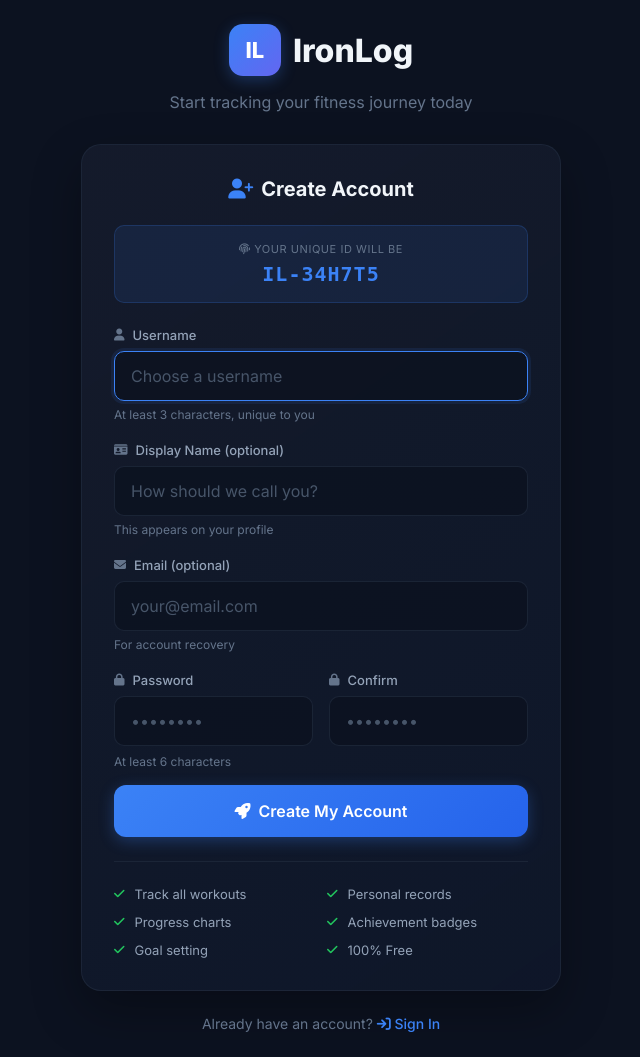
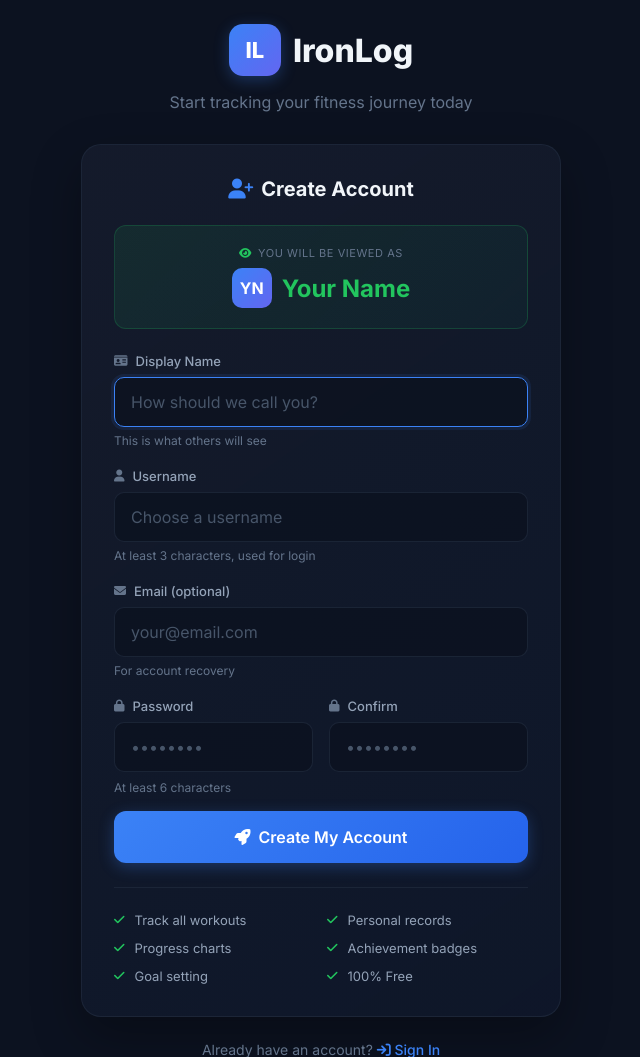
Before and after one commit to batsalshr/Gym-Tracker, a Django app: page /register/ in a window 1280 px wide. Shown: the top 1057 px of the page, without its empty margins (319-959 px from the left). Before the commit the page ends 1032 px from the top, so only its background shows below. Run offline with Django 4.2, Linux system fonts and the light colour scheme.

Commit message:
feat(auth): enhance register form with live display name preview
- Update register.html to show the user’s display name
- Display name updates in real time as the user types

```diff
--- a/templates/registration/register.html
+++ b/templates/registration/register.html
@@ -194,48 +194,53 @@
             font-size: 0.75rem;
         }
 
-        .divider {
-            display: flex;
-            align-items: center;
-            gap: 1rem;
-            margin: 1.5rem 0;
-            color: #475569;
-            font-size: 0.75rem;
-            text-transform: uppercase;
-            letter-spacing: 0.05em;
-        }
-
-        .divider::before,
-        .divider::after {
-            content: '';
-            flex: 1;
-            height: 1px;
-            background: rgba(71, 85, 105, 0.5);
-        }
-
-        .id-preview {
-            background: rgba(59, 130, 246, 0.1);
-            border: 1px solid rgba(59, 130, 246, 0.2);
-            border-radius: 10px;
-            padding: 1rem;
+        .name-preview {
+            background: linear-gradient(135deg, rgba(34, 197, 94, 0.1), rgba(16, 185, 129, 0.05));
+            border: 1px solid rgba(34, 197, 94, 0.2);
+            border-radius: 12px;
+            padding: 1.25rem;
             text-align: center;
             margin-bottom: 1.5rem;
         }
 
-        .id-preview-label {
+        .name-preview-label {
             font-size: 0.6875rem;
             text-transform: uppercase;
             letter-spacing: 0.05em;
             color: #64748b;
-            margin-bottom: 0.375rem;
+            margin-bottom: 0.5rem;
+            display: flex;
+            align-items: center;
+            justify-content: center;
+            gap: 0.375rem;
         }
 
-        .id-preview-value {
-            font-size: 1.25rem;
+        .name-preview-label i {
+            color: #22c55e;
+        }
+
+        .name-preview-value {
+            font-size: 1.5rem;
             font-weight: 700;
-            color: #3b82f6;
-            font-family: monospace;
-            letter-spacing: 0.05em;
+            color: #22c55e;
+            display: flex;
+            align-items: center;
+            justify-content: center;
+            gap: 0.625rem;
+            transition: all 0.2s;
+        }
+
+        .name-preview-value .avatar {
+            width: 40px;
+            height: 40px;
+            background: linear-gradient(135deg, #3b82f6, #6366f1);
+            border-radius: 10px;
+            display: flex;
+            align-items: center;
+            justify-content: center;
+            font-size: 1rem;
+            font-weight: 700;
+            color: white;
         }
 
         .benefits {
@@ -304,9 +309,12 @@
         <div class="register-card">
             <h2 class="form-title"><i class="fa-solid fa-user-plus"></i> Create Account</h2>
 
-            <div class="id-preview">
-                <div class="id-preview-label"><i class="fa-solid fa-fingerprint"></i> Your Unique ID will be</div>
-                <div class="id-preview-value">IL-XXXXXX</div>
+            <div class="name-preview">
+                <div class="name-preview-label"><i class="fa-solid fa-eye"></i> You will be viewed as</div>
+                <div class="name-preview-value">
+                    <span class="avatar" id="preview-avatar">?</span>
+                    <span id="preview-name">Your Name</span>
+                </div>
             </div>
 
             {% if errors %}
@@ -323,15 +331,15 @@
                 {% csrf_token %}
 
                 <div class="form-group">
-                    <label class="form-label"><i class="fa-solid fa-user"></i> Username</label>
-                    <input type="text" name="username" class="form-control" placeholder="Choose a username" value="{{ username|default:'' }}" required autofocus minlength="3">
-                    <div class="form-hint">At least 3 characters, unique to you</div>
+                    <label class="form-label"><i class="fa-solid fa-id-card"></i> Display Name</label>
+                    <input type="text" name="display_name" id="display-name" class="form-control" placeholder="How should we call you?" value="{{ display_name|default:'' }}" autofocus>
+                    <div class="form-hint">This is what others will see</div>
                 </div>
 
                 <div class="form-group">
-                    <label class="form-label"><i class="fa-solid fa-id-card"></i> Display Name (optional)</label>
-                    <input type="text" name="display_name" class="form-control" placeholder="How should we call you?" value="{{ display_name|default:'' }}">
-                    <div class="form-hint">This appears on your profile</div>
+                    <label class="form-label"><i class="fa-solid fa-user"></i> Username</label>
+                    <input type="text" name="username" id="username" class="form-control" placeholder="Choose a username" value="{{ username|default:'' }}" required minlength="3">
+                    <div class="form-hint">At least 3 characters, used for login</div>
                 </div>
 
                 <div class="form-group">
@@ -373,28 +381,35 @@
     </div>
 
     <script>
-        // Generate random preview ID
-        function randomID() {
-            const chars = 'ABCDEFGHIJKLMNOPQRSTUVWXYZ0123456789';
-            let id = 'IL-';
-            for (let i = 0; i < 6; i++) {
-                id += chars.charAt(Math.floor(Math.random() * chars.length));
+        const displayNameInput = document.getElementById('display-name');
+        const usernameInput = document.getElementById('username');
+        const previewName = document.getElementById('preview-name');
+        const previewAvatar = document.getElementById('preview-avatar');
+
+        function getInitials(name) {
+            if (!name || name.trim() === '') return '?';
+            const parts = name.trim().split(' ');
+            if (parts.length >= 2) {
+                return (parts[0][0] + parts[1][0]).toUpperCase();
             }
-            return id;
+            return name.slice(0, 2).toUpperCase();
         }
 
-        // Update preview on page load
-        document.querySelector('.id-preview-value').textContent = randomID();
+        function updatePreview() {
+            const displayName = displayNameInput.value.trim();
+            const username = usernameInput.value.trim();
 
-        // Animate ID preview periodically
-        setInterval(() => {
-            const preview = document.querySelector('.id-preview-value');
-            preview.style.opacity = '0.5';
-            setTimeout(() => {
-                preview.textContent = randomID();
-                preview.style.opacity = '1';
-            }, 150);
-        }, 3000);
+            // Use display name if available, otherwise username, otherwise placeholder
+            const name = displayName || username || 'Your Name';
+            previewName.textContent = name;
+            previewAvatar.textContent = getInitials(name);
+        }
+
+        displayNameInput.addEventListener('input', updatePreview);
+        usernameInput.addEventListener('input', updatePreview);
+
+        // Initial update
+        updatePreview();
     </script>
 </body>
 </html>
```
Also changed, not shown: 2 other files.
